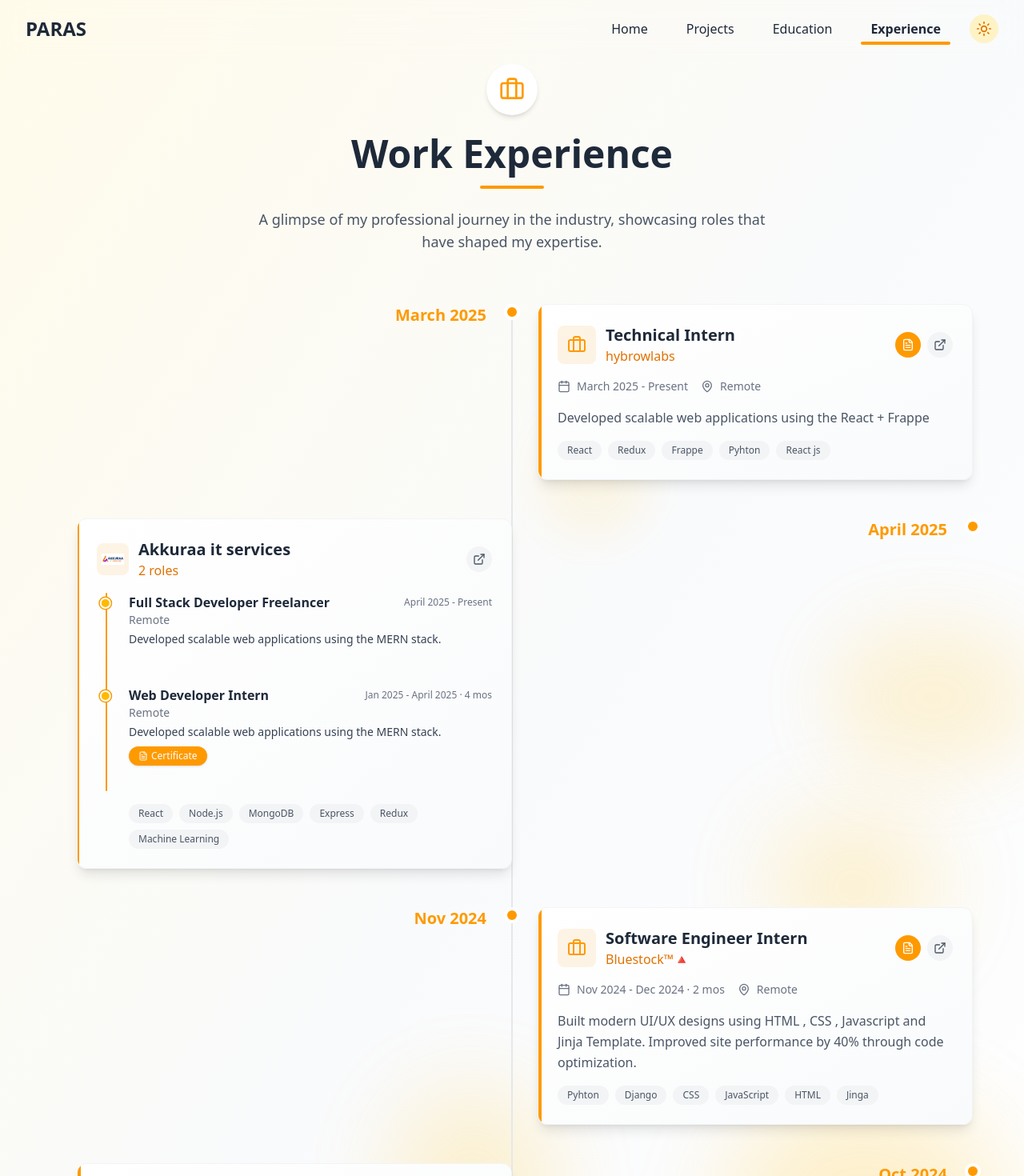
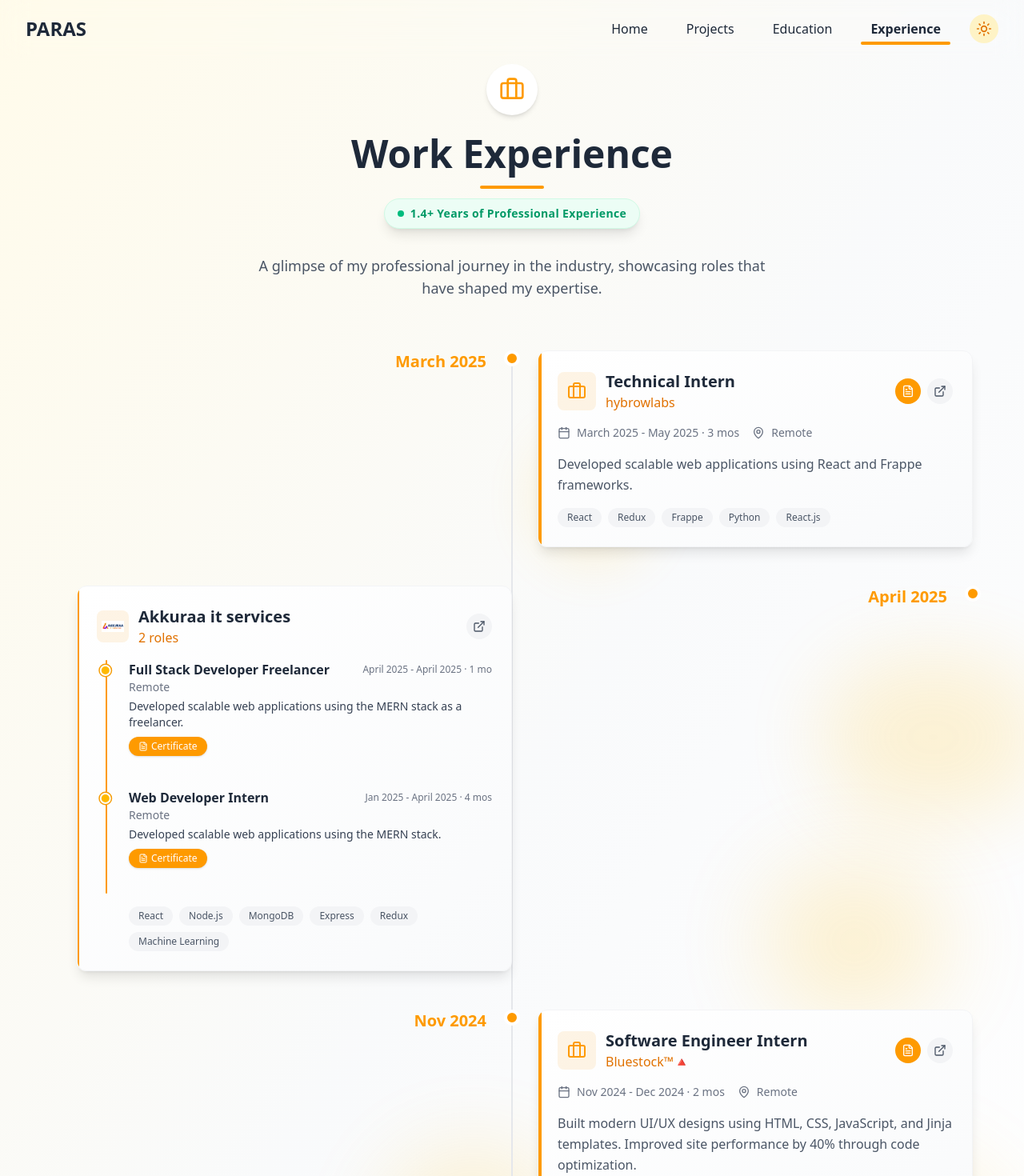
Before and after one commit to PARASMANI-KHUNTE/PARASMANIKHUNTE, a React (Vite) app in the folder client/: page /experience in a window 1280 px wide. Shown: the top 1470 px of the page at 80% size. Built offline with nearby package versions, Linux system fonts and the light colour scheme.

Commit message:
added year count in experience page

```diff
--- a/client/src/components/ExperienceCard.jsx
+++ b/client/src/components/ExperienceCard.jsx
@@ -32,29 +32,40 @@
       whileHover="hover"
       variants={cardVariants}
       transition={{ type: "spring", stiffness: 100, damping: 15 }}
-      className={`relative overflow-hidden rounded-xl ${
-        isDarkMode
+      className={`relative overflow-hidden rounded-xl ${isDarkMode
         ? "bg-gradient-to-br from-gray-800 to-gray-900 border-gray-700"
         : "bg-gradient-to-br from-white to-gray-50 border-gray-100"
         } border p-6 shadow-lg`}
     >
       {/* Accent border */}
-      <div className={`absolute left-0 top-0 h-full w-1 bg-amber-500`}></div>
+      <div className={`absolute left-0 top-0 h-full w-1 ${experience.isCurrent ? "bg-emerald-500 shadow-[0_0_10px_rgba(16,185,129,0.5)]" : "bg-amber-500"}`}></div>
 
       {/* Company badge */}
       <div className="mb-4 flex items-center justify-between">
         <div className="flex items-center gap-3">
           <motion.div
             variants={iconVariants}
-            className="flex h-12 w-12 items-center justify-center rounded-lg bg-amber-500/10"
+            className={`flex h-12 w-12 items-center justify-center rounded-lg ${experience.isCurrent ? "bg-emerald-500/10 text-emerald-500" : "bg-amber-500/10 text-amber-500"
+              }`}
           >
-            <Briefcase className="h-6 w-6 text-amber-500" />
+            <Briefcase className="h-6 w-6" />
           </motion.div>
-          <div>
+          <div className="flex-1">
+            <div className="flex items-center gap-2">
               <h3 className={`text-xl font-bold ${isDarkMode ? "text-white" : "text-gray-800"}`}>
                 {experience.role}
               </h3>
-            <p className={`font-medium ${isDarkMode ? "text-amber-400" : "text-amber-600"}`}>
+              {experience.isCurrent && (
+                <div className="flex items-center gap-1.5 px-2 py-0.5 rounded-full bg-emerald-500/10 border border-emerald-500/20">
+                  <span className="relative flex h-2 w-2">
+                    <span className="animate-ping absolute inline-flex h-full w-full rounded-full bg-emerald-400 opacity-75"></span>
+                    <span className="relative inline-flex rounded-full h-2 w-2 bg-emerald-500"></span>
+                  </span>
+                  <span className="text-[10px] font-bold text-emerald-500 uppercase tracking-wider">Active</span>
+                </div>
+              )}
+            </div>
+            <p className={`font-medium ${experience.isCurrent ? (isDarkMode ? "text-emerald-400" : "text-emerald-600") : (isDarkMode ? "text-amber-400" : "text-amber-600")}`}>
               {experience.company}
             </p>
           </div>
@@ -66,8 +77,7 @@
               onClick={handleViewCertificate}
               whileHover={{ scale: 1.1 }}
               whileTap={{ scale: 0.9 }}
-              className={`flex h-8 w-8 items-center justify-center rounded-full ${
-                isDarkMode ? "bg-amber-500 text-white hover:bg-amber-600" : "bg-amber-500 text-white hover:bg-amber-600"
+              className={`flex h-8 w-8 items-center justify-center rounded-full ${isDarkMode ? "bg-amber-500 text-white hover:bg-amber-600" : "bg-amber-500 text-white hover:bg-amber-600"
                 } transition-colors`}
             >
               <FileText className="h-4 w-4" />
@@ -80,8 +90,7 @@
               target="_blank"
               rel="noopener noreferrer"
               whileHover={{ scale: 1.1 }}
-              className={`flex h-8 w-8 items-center justify-center rounded-full ${
-                isDarkMode ? "bg-gray-700 text-gray-300 hover:bg-gray-600" : "bg-gray-100 text-gray-600 hover:bg-gray-200"}
+              className={`flex h-8 w-8 items-center justify-center rounded-full ${isDarkMode ? "bg-gray-700 text-gray-300 hover:bg-gray-600" : "bg-gray-100 text-gray-600 hover:bg-gray-200"}
               transition-colors`}
             >
               <ExternalLink className="h-4 w-4" />
@@ -117,8 +126,7 @@
             {experience.skills.map((skill, index) => (
               <span
                 key={index}
-                className={`inline-block rounded-full px-3 py-1 text-xs font-medium ${
-                  isDarkMode
+                className={`inline-block rounded-full px-3 py-1 text-xs font-medium ${isDarkMode
                   ? "bg-gray-700 text-gray-300"
                   : "bg-gray-100 text-gray-600"
                   }`}
@@ -159,14 +167,13 @@
       whileHover="hover"
       variants={cardVariants}
       transition={{ type: "spring", stiffness: 100, damping: 15 }}
-      className={`relative overflow-hidden rounded-xl ${
-        isDarkMode
+      className={`relative overflow-hidden rounded-xl ${isDarkMode
         ? "bg-gradient-to-br from-gray-800 to-gray-900 border-gray-700"
         : "bg-gradient-to-br from-white to-gray-50 border-gray-100"
         } border p-6 shadow-lg`}
     >
       {/* Accent border */}
-      <div className={`absolute left-0 top-0 h-full w-0.5 bg-amber-500`}></div>
+      <div className={`absolute left-0 top-0 h-full w-0.5 ${roles.some(r => r.isCurrent) ? "bg-emerald-500 shadow-[0_0_10px_rgba(16,185,129,0.5)]" : "bg-amber-500"}`}></div>
       {/* Company badge */}
       <div className="mb-4 flex items-center justify-between">
         <div className="flex items-center gap-3">
@@ -181,8 +188,19 @@
             )}
           </motion.div>
           <div>
+            <div className="flex items-center gap-2">
               <h3 className={`text-xl font-bold ${isDarkMode ? "text-white" : "text-gray-800"}`}>{company}</h3>
-            <p className={`font-medium ${isDarkMode ? "text-amber-400" : "text-amber-600"}`}>{roles.length} roles</p>
+              {roles.some(r => r.isCurrent) && (
+                <div className="flex items-center gap-1.5 px-2 py-0.5 rounded-full bg-emerald-500/10 border border-emerald-500/20">
+                  <span className="relative flex h-2 w-2">
+                    <span className="animate-ping absolute inline-flex h-full w-full rounded-full bg-emerald-400 opacity-75"></span>
+                    <span className="relative inline-flex rounded-full h-2 w-2 bg-emerald-500"></span>
+                  </span>
+                  <span className="text-[10px] font-bold text-emerald-500 uppercase tracking-wider">Active Group</span>
+                </div>
+              )}
+            </div>
+            <p className={`font-medium ${roles.some(r => r.isCurrent) ? (isDarkMode ? "text-emerald-400" : "text-emerald-600") : (isDarkMode ? "text-amber-400" : "text-amber-600")}`}>{roles.length} roles</p>
           </div>
         </div>
         {companyUrl && (
@@ -191,8 +209,7 @@
             target="_blank"
             rel="noopener noreferrer"
             whileHover={{ scale: 1.1 }}
-            className={`flex h-8 w-8 items-center justify-center rounded-full ${
-              isDarkMode ? "bg-gray-700 text-gray-300 hover:bg-gray-600" : "bg-gray-100 text-gray-600 hover:bg-gray-200"}
+            className={`flex h-8 w-8 items-center justify-center rounded-full ${isDarkMode ? "bg-gray-700 text-gray-300 hover:bg-gray-600" : "bg-gray-100 text-gray-600 hover:bg-gray-200"}
             transition-colors`}
           >
             <ExternalLink className="h-4 w-4" />
@@ -219,8 +236,8 @@
                   transition={{ type: "spring", stiffness: 200, damping: 15, delay: idx * 0.1 }}
                 >
                   <div
-                    className={`w-3.5 h-3.5 rounded-full border-2 ${isDarkMode ? "border-gray-900" : "border-white"} bg-amber-400 flex items-center justify-center shadow-md z-10`}
-                    style={{ boxShadow: '0 0 0 1.5px #f59e0b' }}
+                    className={`w-3.5 h-3.5 rounded-full border-2 ${isDarkMode ? "border-gray-900" : "border-white"} ${role.isCurrent ? "bg-emerald-400 shadow-[0_0_8px_rgba(52,211,153,0.6)]" : "bg-amber-400"} flex items-center justify-center shadow-md z-10`}
+                    style={{ boxShadow: role.isCurrent ? '0 0 0 1.5px #10b981' : '0 0 0 1.5px #f59e0b' }}
                   />
                 </motion.div>
               </div>
@@ -242,8 +259,7 @@
                     rel="noopener noreferrer"
                     whileHover={{ scale: 1.05 }}
                     whileTap={{ scale: 0.95 }}
-                    className={`inline-flex items-center gap-1 px-3 py-1 rounded-full font-medium text-xs transition-colors duration-200 shadow-sm ${
-                      isDarkMode
+                    className={`inline-flex items-center gap-1 px-3 py-1 rounded-full font-medium text-xs transition-colors duration-200 shadow-sm ${isDarkMode
                       ? "bg-amber-500 text-gray-900 hover:bg-amber-400"
                       : "bg-amber-500 text-white hover:bg-amber-600"
                       }`}
@@ -258,8 +274,7 @@
                     {role.skills.map((skill, skillIdx) => (
                       <span
                         key={skillIdx}
-                        className={`inline-block rounded-full px-3 py-1 text-xs font-medium ${
-                          isDarkMode ? "bg-gray-700 text-gray-300" : "bg-gray-100 text-gray-600"
+                        className={`inline-block rounded-full px-3 py-1 text-xs font-medium ${isDarkMode ? "bg-gray-700 text-gray-300" : "bg-gray-100 text-gray-600"
                           }`}
                       >
                         {skill}
@@ -279,8 +294,7 @@
           {sharedSkills.map((skill, idx) => (
             <span
               key={idx}
-              className={`inline-block rounded-full px-3 py-1 text-xs font-medium ${
-                isDarkMode ? "bg-gray-700 text-gray-300" : "bg-gray-100 text-gray-600"
+              className={`inline-block rounded-full px-3 py-1 text-xs font-medium ${isDarkMode ? "bg-gray-700 text-gray-300" : "bg-gray-100 text-gray-600"
                 }`}
             >
               {skill}
--- a/client/src/pages/Experience.jsx
+++ b/client/src/pages/Experience.jsx
@@ -11,10 +11,10 @@
     company: "hybrowlabs",
     companyUrl: "https://hybrowlabs.com/",
     logoUrl: "/logos/hybrowlabs.png",
-    duration: "March 2025 - Present ",
+    duration: "March 2025 - May 2025 · 3 mos",
     location: "Remote",
-    description: "Developed scalable web applications using the React + Frappe",
-    skills: ["React", "Redux" , "Frappe" , "Pyhton", "React js"],
+    description: "Developed scalable web applications using React and Frappe frameworks.",
+    skills: ["React", "Redux", "Frappe", "Python", "React.js"],
     certificateUrl: "/certificates/hybrowlabs.pdf"
   },
   {
@@ -22,10 +22,10 @@
     company: "Akkuraa it services",
     companyUrl: "https://internshala.com/company/akkuraa-it-services-1732513752/",
     logoUrl: "/akkuraItLogo.png",
-    duration: "April 2025 - Present ",
+    duration: "April 2025 - April 2025 · 1 mo",
     location: "Remote",
-    description: "Developed scalable web applications using the MERN stack.",
-    skills: ["React", "Node.js", "MongoDB", "Express", "Redux" , "Machine Learning"],
+    description: "Developed scalable web applications using the MERN stack as a freelancer.",
+    skills: ["React", "Node.js", "MongoDB", "Express", "Redux", "Machine Learning"],
     certificateUrl: "/certificates/akkuraa-freelancer.pdf"
   },
   {
@@ -36,7 +36,7 @@
     duration: "Jan 2025 - April 2025 · 4 mos",
     location: "Remote",
     description: "Developed scalable web applications using the MERN stack.",
-    skills: ["React", "Node.js", "MongoDB", "Express", "Redux" , "Machine Learning"],
+    skills: ["React", "Node.js", "MongoDB", "Express", "Redux", "Machine Learning"],
     certificateUrl: "/IntershipCertificate.pdf"
   },
   {
@@ -46,8 +46,8 @@
     logoUrl: "/logos/bluestock.png",
     duration: "Nov 2024 - Dec 2024 · 2 mos",
     location: "Remote",
-    description: "Built modern UI/UX designs using HTML , CSS , Javascript and Jinja Template. Improved site performance by 40% through code optimization.",
-    skills: ["Pyhton","Django", "CSS", "JavaScript", "HTML", "Jinga"],
+    description: "Built modern UI/UX designs using HTML, CSS, JavaScript, and Jinja templates. Improved site performance by 40% through code optimization.",
+    skills: ["Python", "Django", "CSS", "JavaScript", "HTML", "Jinja"],
     certificateUrl: "/certificates/bluestock.pdf"
   },
   {
@@ -57,8 +57,8 @@
     logoUrl: "/logos/elitetech.png",
     duration: "Oct 2024 - Nov 2024 · 2 mos",
     location: "Remote",
-    description: "-Built a fully functional social media application Photoshare, leveraging React and Node.js.Focused on user engagement through post creation, updates, and interactivity features.",
-    skills: ["React", "TailwindCSS", "JavaScript", "Express", "Mongodb"],
+    description: "Built a fully functional social media application 'Photoshare' leveraging React and Node.js. Focused on user engagement through post creation, updates, and interactivity features.",
+    skills: ["React", "Tailwind CSS", "JavaScript", "Express", "MongoDB"],
     certificateUrl: "/certificates/elitetech.pdf"
   },
 ];
@@ -107,8 +107,7 @@
 
   return (
     <section
-      className={`min-h-screen relative py-20 px-6 overflow-hidden transition-all duration-500 ${
-        isDarkMode
+      className={`min-h-screen relative py-20 px-6 overflow-hidden transition-all duration-500 ${isDarkMode
         ? "bg-gradient-to-br from-gray-900 via-gray-800 to-gray-900 text-white"
         : "bg-gradient-to-br from-amber-50 via-gray-50 to-white text-gray-800"
         }`}
@@ -118,8 +117,7 @@
         {Array(8).fill().map((_, i) => (
           <motion.div
             key={i}
-            className={`absolute rounded-full blur-3xl opacity-20 ${
-              isDarkMode ? "bg-amber-600" : "bg-amber-400"
+            className={`absolute rounded-full blur-3xl opacity-20 ${isDarkMode ? "bg-amber-600" : "bg-amber-400"
               }`}
             style={{
               width: `${Math.random() * 15 + 10}rem`,
@@ -157,8 +155,7 @@
             initial={{ scale: 0.8, opacity: 0 }}
             animate={{ scale: 1, opacity: 1 }}
             transition={{ type: "spring", stiffness: 100, delay: 0.2 }}
-            className={`mx-auto mb-6 flex h-16 w-16 items-center justify-center rounded-full ${
-              isDarkMode ? "bg-gray-800" : "bg-white shadow-md"
+            className={`mx-auto mb-6 flex h-16 w-16 items-center justify-center rounded-full ${isDarkMode ? "bg-gray-800" : "bg-white shadow-md"
               }`}
           >
             <Briefcase className={`h-8 w-8 ${isDarkMode ? "text-amber-400" : "text-amber-500"}`} />
@@ -172,8 +169,26 @@
             initial={{ width: 0 }}
             animate={{ width: "80px" }}
             transition={{ delay: 0.4, duration: 0.8 }}
-            className={`h-1 mx-auto mt-4 mb-6 rounded-full ${isDarkMode ? "bg-amber-400" : "bg-amber-500"}`}
+            className={`h-1 mx-auto mt-4 mb-3 rounded-full ${isDarkMode ? "bg-amber-400" : "bg-amber-500"}`}
           />
+
+          <motion.div
+            initial={{ opacity: 0, scale: 0.9 }}
+            animate={{ opacity: 1, scale: 1 }}
+            transition={{ delay: 0.6, duration: 0.5 }}
+            className="mb-8"
+          >
+            <span className={`inline-flex items-center gap-2 px-4 py-2 rounded-full font-bold text-sm tracking-wide shadow-lg ${isDarkMode
+              ? "bg-emerald-500/10 text-emerald-400 border border-emerald-500/20"
+              : "bg-emerald-50 text-emerald-600 border border-emerald-100"
+              }`}>
+              <span className="relative flex h-2 w-2">
+                <span className="animate-ping absolute inline-flex h-full w-full rounded-full bg-emerald-400 opacity-75"></span>
+                <span className="relative inline-flex rounded-full h-2 w-2 bg-emerald-500"></span>
+              </span>
+              1.4+ Years of Professional Experience
+            </span>
+          </motion.div>
 
           <p className={`text-lg max-w-2xl mx-auto ${isDarkMode ? "text-gray-300" : "text-gray-600"}`}>
             A glimpse of my professional journey in the industry, showcasing roles that have shaped my expertise.
@@ -190,8 +205,7 @@
         >
           {/* Timeline Connector */}
           <div
-            className={`absolute left-1/2 top-0 bottom-0 w-0.5 -translate-x-1/2 ${
-              isDarkMode ? "bg-gray-700" : "bg-gray-200"
+            className={`absolute left-1/2 top-0 bottom-0 w-0.5 -translate-x-1/2 ${isDarkMode ? "bg-gray-700" : "bg-gray-200"
               }`}
           />
 
@@ -207,11 +221,12 @@
                   <div className="md:w-1/2 flex justify-center md:justify-end md:pr-8 md:text-right relative mb-8 md:mb-0">
                     <motion.div
                       whileHover={{ scale: 1.1 }}
-                      className={`absolute md:right-0 left-1/2 md:left-auto top-0 h-5 w-5 -translate-x-1/2 md:translate-x-1/2 rounded-full border-4 ${
-                        isDarkMode ? "border-gray-800 bg-amber-400" : "border-white bg-amber-500"
+                      className={`absolute md:right-0 left-1/2 md:left-auto top-0 h-5 w-5 -translate-x-1/2 md:translate-x-1/2 rounded-full border-4 ${isDarkMode
+                        ? `border-gray-800 ${first.isCurrent ? "bg-emerald-400 shadow-[0_0_10px_rgba(16,185,129,0.5)]" : "bg-amber-400"}`
+                        : `border-white ${first.isCurrent ? "bg-emerald-500 shadow-[0_0_10px_rgba(16,185,129,0.5)]" : "bg-amber-500"}`
                         }`}
                     />
-                    <div className={`mt-10 md:mt-0 ${isDarkMode ? "text-amber-400" : "text-amber-500"} font-bold text-xl`}>
+                    <div className={`mt-10 md:mt-0 ${first.isCurrent ? (isDarkMode ? "text-emerald-400" : "text-emerald-600") : (isDarkMode ? "text-amber-400" : "text-amber-500")} font-bold text-xl`}>
                       {first.duration.split(" - ")[0]}
                     </div>
                   </div>
@@ -233,11 +248,12 @@
                   <div className="md:w-1/2 flex justify-center md:justify-end md:pr-8 md:text-right relative mb-8 md:mb-0">
                     <motion.div
                       whileHover={{ scale: 1.1 }}
-                      className={`absolute md:right-0 left-1/2 md:left-auto top-0 h-5 w-5 -translate-x-1/2 md:translate-x-1/2 rounded-full border-4 ${
-                        isDarkMode ? "border-gray-800 bg-amber-400" : "border-white bg-amber-500"
+                      className={`absolute md:right-0 left-1/2 md:left-auto top-0 h-5 w-5 -translate-x-1/2 md:translate-x-1/2 rounded-full border-4 ${isDarkMode
+                        ? `border-gray-800 ${first.isCurrent ? "bg-emerald-400 shadow-[0_0_10px_rgba(16,185,129,0.5)]" : "bg-amber-400"}`
+                        : `border-white ${first.isCurrent ? "bg-emerald-500 shadow-[0_0_10px_rgba(16,185,129,0.5)]" : "bg-amber-500"}`
                         }`}
                     />
-                    <div className={`mt-10 md:mt-0 ${isDarkMode ? "text-amber-400" : "text-amber-500"} font-bold text-xl`}>
+                    <div className={`mt-10 md:mt-0 ${first.isCurrent ? (isDarkMode ? "text-emerald-400" : "text-emerald-600") : (isDarkMode ? "text-amber-400" : "text-amber-500")} font-bold text-xl`}>
                       {roles[0].duration.split(" - ")[0]}
                     </div>
                   </div>
```
Lines whose indentation alone changed are shown as unchanged.
